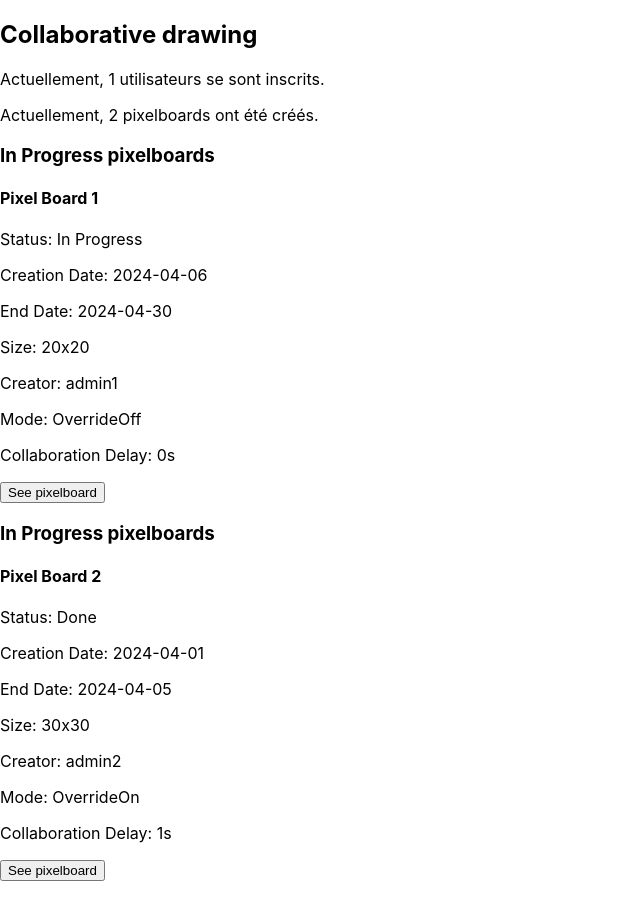
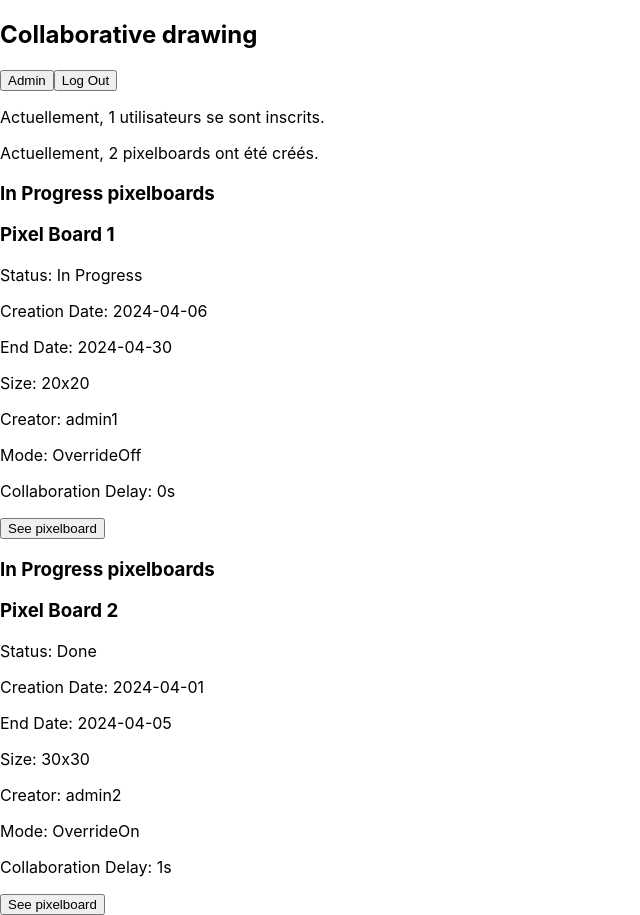
Before and after one commit to God-Micha/ProjetReactJS, a React (Create React App) app in the folder front/: page /homepage in a window 1280 px wide. Shown: the whole page, without its empty margins (0-640 px from the left). Before the commit the page ends 881 px from the top, so only its background shows below. Built offline with nearby package versions, Linux system fonts and the light colour scheme; sample sign-in values are in the browser's storage.

Commit message:
commit before merge

```diff
--- a/front/src/components/admin/AdminPage.jsx
+++ b/front/src/components/admin/AdminPage.jsx
@@ -1,17 +1,15 @@
-import React from "react";
+import React, {useEffect, useState} from "react";
 import {useNavigate} from "react-router-dom";
-import PixelBoardDescriptionCard from "./PixelBoardDescriptionCard";
+import PixelBoardCard from "./PixelBoardCard";
 
 const AdminPage  = () => {
+    const [pixelboards, setPixelboards] = useState([]);
     const navigate = useNavigate();
 
-    const handleCreate = () => {
-        navigate("/admin/newpixelboard", { replace: true });
-    };
-
-    const pixelBoardData = [
+    useEffect(() => {
+        setPixelboards([
             {
-            id: 1,
+                _id: "660ffa6dbabfe4a3e613fd15",
                 title: "Pixel Board 1",
                 status: "In Progress",
                 creationDate: "2024-04-06",
@@ -22,7 +20,7 @@ const AdminPage  = () => {
                 collaborationDelay: 0
             },
             {
-            id: 2,
+                _id: "660ffa78babfe4a3e613fd18",
                 title: "Pixel Board 2",
                 status: "Done",
                 creationDate: "2024-04-01",
@@ -32,15 +30,29 @@ const AdminPage  = () => {
                 mode: "OverrideOn",
                 collaborationDelay: 1
             }
-    ];
+        ]);
+    });
+
+    const handleCreate = () => {
+        navigate("/admin/newpixelboard", { replace: true });
+    };
+
+    const handleEdit = () => {
+        navigate("/admin/newpixelboard", { replace: true });
+    };
+
+    const handleDelete = () => {
+        console.log("delete");
+    };
 
     return (
         <div>
             <button type="button" onClick={handleCreate}>New Pixel Board</button>
             <div className="pixel-board-list">
-                {pixelBoardData.map(board => (
-                    <PixelBoardDescriptionCard
-                        key={board.id}
+                {pixelboards.map(board => (
+                    <div className="pixel-board-admin-card" key={board.id}>
+                        <PixelBoardCard
+                            id={board._id}
                             title={board.title}
                             status={board.status}
                             creationDate={board.creationDate}
@@ -50,6 +62,9 @@ const AdminPage  = () => {
                             mode={board.mode}
                             collaborationDelay={board.collaborationDelay}
                         />
+                        <button type="button" onClick={handleEdit}>Edit Pixel Board</button>
+                        <button type="button" onClick={handleDelete}>Delete Pixel Board</button>
+                    </div>
                 ))}
             </div>
         </div>
--- /dev/null
+++ b/front/src/components/admin/PixelBoardCard.jsx
@@ -0,0 +1,27 @@
+import React from "react";
+import {useNavigate} from "react-router-dom";
+
+const PixelBoardCard = ({id,title,status,creationDate,endDate,size,adminUsername,mode,collaborationDelay}) => {
+    const navigate = useNavigate();
+
+    const redirectToPixelboard = () => {
+        return () => {
+            navigate(`/canvas`, {state: {idCanvas: id}});
+        }
+    }
+    return (
+        <div className="pixel-board-card" key={id}>
+            <h3>{title}</h3>
+            <p>Status: {status}</p>
+            <p>Creation Date: {creationDate}</p>
+            <p>End Date: {endDate}</p>
+            <p>Size: {size}</p>
+            <p>Creator: {adminUsername}</p>
+            <p>Mode: {mode}</p>
+            <p>Collaboration Delay: {collaborationDelay}s</p>
+            <button onClick={redirectToPixelboard}>See pixelboard</button>
+        </div>
+    );
+};
+
+export default PixelBoardCard;
--- a/front/src/components/admin/PixelBoardDescriptionCard.jsx
+++ /dev/null
@@ -1,39 +0,0 @@
-import React from "react";
-import {useNavigate} from "react-router-dom";
-
-const PixelBoardDescriptionCard = ({
-                                       title,
-                                       status,
-                                       creationDate,
-                                       endDate,
-                                       size,
-                                       adminUsername,
-                                       mode,
-                                       collaborationDelay
-                                   }) => {
-    const navigate = useNavigate();
-
-    const handleEdit = () => {
-        navigate("/admin/newpixelboard", { replace: true });
-    };
-
-    const handleDelete = () => {
-        console.log("delete");
-    };
-    return (
-        <div className="pixel-board-card">
-            <h3>{title}</h3>
-            <p>Status: {status}</p>
-            <p>Creation Date: {creationDate}</p>
-            <p>End Date: {endDate}</p>
-            <p>Size: {size}</p>
-            <p>Creator: {adminUsername}</p>
-            <p>Mode: {mode}</p>
-            <p>Collaboration Delay: {collaborationDelay}s</p>
-            <button type="button" onClick={handleEdit}>Edit Pixel Board</button>
-            <button type="button" onClick={handleDelete}>Delete Pixel Board</button>
-        </div>
-    );
-};
-
-export default PixelBoardDescriptionCard;
--- a/front/src/components/homepage/Homepage.jsx
+++ b/front/src/components/homepage/Homepage.jsx
@@ -1,6 +1,8 @@
 import React, { useEffect, useState } from 'react';
 import axios from 'axios';
 import {useNavigate} from "react-router-dom";
+import PixelBoardCard from "../admin/PixelBoardCard";
+import {useAuth} from "../../AuthContext";
 
 const Homepage = () => {
     const api = 'http://localhost:3001/api/';
@@ -10,6 +12,16 @@ const Homepage = () => {
     const [pixelboardsInProgress, setPixelboardsInProgress] = useState([]);
     const [pixelboardsDone, setPixelboardsDone] = useState([]);
     const navigate = useNavigate();
+    const { logOut } = useAuth();
+
+    const disconnect = () => {
+        logOut();
+        navigate('/login');
+    }
+
+    const redirectToAdmin = () => {
+        navigate('/admin');
+    }
 
     useEffect(() => {
         setUsersCount(1)
@@ -42,47 +54,40 @@ const Homepage = () => {
         ])
     }, []);
 
-
-
-    const redirectToPixelboard = (pixelboard) => {
-        const id = pixelboard._id;
-        return () => {
-            navigate(`/canvas`, {state: {idCanvas: id}});
-        }
-    }
-
     return (
         <>
             <h2>Collaborative drawing</h2>
+            <button onClick={redirectToAdmin}>Admin</button>
+            <button onClick={disconnect}>Log Out</button>
             <p>Actuellement, {usersCount} utilisateurs se sont inscrits.</p>
             <p>Actuellement, {pixelboardsCount} pixelboards ont été créés.</p>
             <h3>In Progress pixelboards</h3>
-            {pixelboardsInProgress.map((pixelboard) => (
-                <div className="pixel-board-card" key={pixelboard._id}>
-                    <h4>{pixelboard.title}</h4>
-                    <p>Status: {pixelboard.status}</p>
-                    <p>Creation Date: {pixelboard.creationDate}</p>
-                    <p>End Date: {pixelboard.endDate}</p>
-                    <p>Size: {pixelboard.size}</p>
-                    <p>Creator: {pixelboard.adminUsername}</p>
-                    <p>Mode: {pixelboard.mode}</p>
-                    <p>Collaboration Delay: {pixelboard.collaborationDelay}s</p>
-                    <button onClick={redirectToPixelboard(pixelboard)}>See pixelboard</button>
-                </div>
+            {pixelboardsInProgress.map((board) => (
+                <PixelBoardCard  key={board._id}
+                    id={board._id}
+                    title={board.title}
+                    status={board.status}
+                    creationDate={board.creationDate}
+                    endDate={board.endDate}
+                    size={board.size}
+                    adminUsername={board.adminUsername}
+                    mode={board.mode}
+                    collaborationDelay={board.collaborationDelay}
+                />
             ))}
             <h3>In Progress pixelboards</h3>
-            {pixelboardsDone.map((pixelboard) => (
-                <div className="pixel-board-card" key={pixelboard._id}>
-                    <h4>{pixelboard.title}</h4>
-                    <p>Status: {pixelboard.status}</p>
-                    <p>Creation Date: {pixelboard.creationDate}</p>
-                    <p>End Date: {pixelboard.endDate}</p>
-                    <p>Size: {pixelboard.size}</p>
-                    <p>Creator: {pixelboard.adminUsername}</p>
-                    <p>Mode: {pixelboard.mode}</p>
-                    <p>Collaboration Delay: {pixelboard.collaborationDelay}s</p>
-                    <button onClick={redirectToPixelboard(pixelboard)}>See pixelboard</button>
-                </div>
+            {pixelboardsDone.map((board) => (
+                <PixelBoardCard key={board._id}
+                    id={board._id}
+                    title={board.title}
+                    status={board.status}
+                    creationDate={board.creationDate}
+                    endDate={board.endDate}
+                    size={board.size}
+                    adminUsername={board.adminUsername}
+                    mode={board.mode}
+                    collaborationDelay={board.collaborationDelay}
+                />
             ))}
         </>
     );
```
Lines whose indentation alone changed are shown as unchanged.
